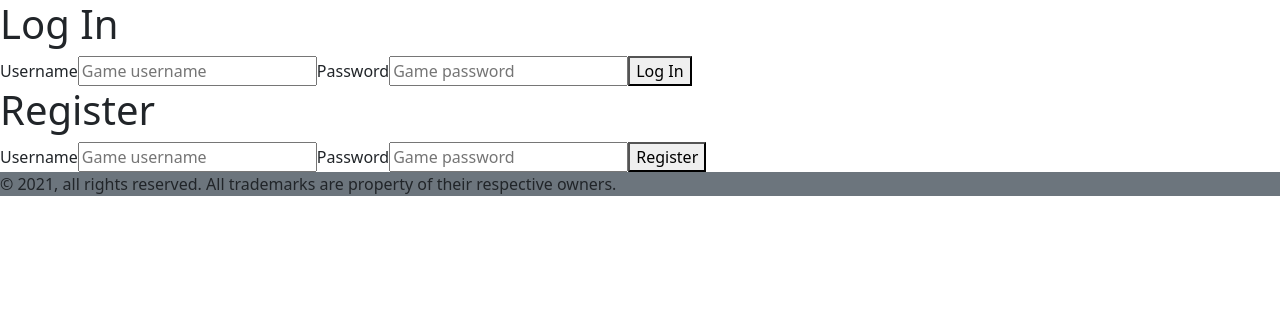
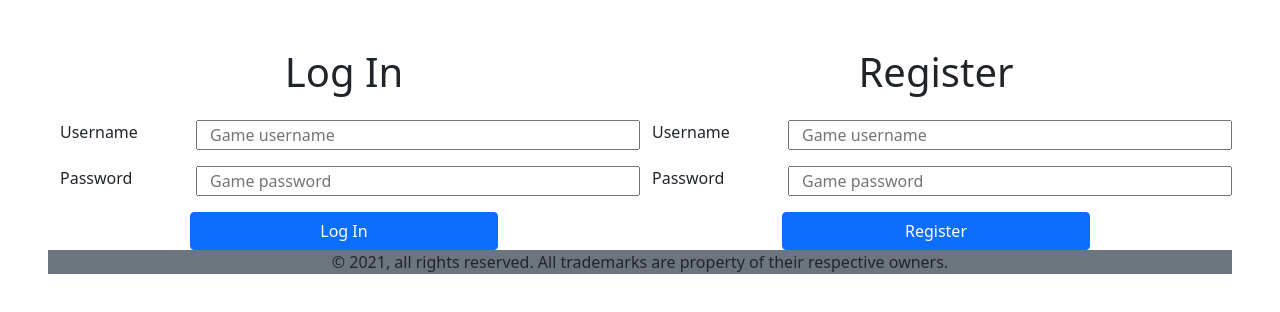
Before and after one commit to assembler-school/react-first-stage-project, a React (Create React App) app: page / in a window 1280 px wide. Shown: the top 312 px of the page. Built offline with nearby package versions, Linux system fonts and the light colour scheme; no server answers.

Commit message:
upgrading form

```diff
--- a/src/components/Footer.js
+++ b/src/components/Footer.js
@@ -2,8 +2,8 @@ import React from "react";
 
 export default function Footer() {
   return (
-    <div className="bg-secondary">
-      <p>
+    <div className="bg-secondary ">
+      <p className="m-0 text-center">
         © 2021, all rights reserved. All trademarks are property of their
         respective owners.
       </p>
--- a/src/pages/Login.js
+++ b/src/pages/Login.js
@@ -1,29 +1,32 @@
-import React, { useContext, useEffect } from 'react'
-import { Formik, Form, Field } from 'formik';
-import { v4 as uuid } from 'uuid';
-import ValidationSchema from '../components/ValidationSchema';
-import { AuthContext } from '../context/AuthContext';
-import { Redirect } from 'react-router';
-import Footer from '../components/Footer';
+import React, { useContext, useEffect } from "react";
+import { Formik, Form, Field } from "formik";
+import { v4 as uuid } from "uuid";
+import ValidationSchema from "../components/ValidationSchema";
+import { AuthContext } from "../context/AuthContext";
+import { Redirect } from "react-router";
+import Footer from "../components/Footer";
 
 export default function Login() {
-  const { users, isLogged, login, addUser} = useContext(AuthContext);
+  const { users, isLogged, login, addUser } = useContext(AuthContext);
   console.log(users);
   console.log(isLogged);
   console.log(login);
   console.log(addUser);
   useEffect(() => {
-    addUser(JSON.parse(localStorage.getItem("users")))
+    if (JSON.parse(localStorage.getItem("users"))) {
+      addUser(JSON.parse(localStorage.getItem("users")));
+    }
   }, []);
   useEffect(() => {
     localStorage.setItem("users", JSON.stringify(users));
   }, [users]);
   return (
-    <>
+    <div className="container-fluid row m-0 p-5 ">
       {isLogged && <Redirect to="/home" />}
+      <div className="col col-12 col-lg-6 p-0">
         <Formik
           initialValues={{
-          id:"",
+            id: "",
             username: "",
             password: "",
           }}
@@ -31,50 +34,65 @@ export default function Login() {
           onSubmit={(values) => {
             console.log(values);
             users.map((user) => {
-            if(values.username === user.username && values.password === user.password){
-              login()
+              if (
+                values.username === user.username &&
+                values.password === user.password
+              ) {
+                login();
               }
-            return user
+              return user;
             });
-
           }}
         >
-        {({
-          errors,
-          values,
-          touched,
-        }) => (
-          <Form>
-            <h1>Log In</h1>
-            <label htmlFor="username">Username</label>
+          {({ errors, values, touched }) => (
+            <Form className="col col-12 ">
+              <div className="row justify-content-center align-items-center gap-3">
+                <h1 className="text-center">Log In</h1>
+                <div className="row">
+                  <label className="col col-3" htmlFor="username">
+                    Username
+                  </label>
                   <Field
+                    className="col col-9"
                     type="text"
                     label="Username"
                     id="username"
                     value={values.username}
                     placeholder="Game username"
                   />
+                </div>
+
                 {errors.username && touched.username ? (
-            <div>{errors.username}</div>) : null}
-
-            <label htmlFor="password">Password</label>
+                  <div>{errors.username}</div>
+                ) : null}
+                <div className="row">
+                  <label className="col col-3" htmlFor="password">
+                    Password
+                  </label>
                   <Field
+                    className="col col-9"
                     type="password"
                     label="Password"
                     id="password"
                     value={values.password}
                     placeholder="Game password"
                   />
+                </div>
                 {errors.password && touched.password ? (
-            <div>{errors.password}</div>) : null}
-            <button type="submit">Log In</button>
+                  <div>{errors.password}</div>
+                ) : null}
+                <button className="btn btn-primary w-50" type="submit">
+                  Log In
+                </button>
+              </div>
             </Form>
           )}
         </Formik>
-
+      </div>
+      <div className="col col-12 col-lg-6 p-0">
         <Formik
           initialValues={{
-          id:"",
+            id: "",
             username: "",
             password: "",
           }}
@@ -85,39 +103,52 @@ export default function Login() {
             addUser([...users, values]);
           }}
         >
-        {({
-          errors,
-          values,
-          touched,
-        }) => (
-          <Form>
-            <h1>Register</h1>
-            <label htmlFor="username">Username</label>
+          {({ errors, values, touched }) => (
+            <Form className="col col-12 pt-5 p-lg-0 ">
+              <div className="row justify-content-center align-items-center gap-3">
+                <h1 className="text-center">Register</h1>
+                <div className="row">
+                  <label className="col col-3" htmlFor="username">
+                    Username
+                  </label>
+
                   <Field
+                    className="col col-9"
                     type="text"
                     label="Username"
                     id="username"
                     value={values.username}
                     placeholder="Game username"
                   />
+                </div>
                 {errors.username && touched.username ? (
-            <div>{errors.username}</div>) : null}
-
-            <label htmlFor="password">Password</label>
+                  <div>{errors.username}</div>
+                ) : null}
+                <div className="row">
+                  <label className="col col-3" htmlFor="password">
+                    Password
+                  </label>
                   <Field
+                    className="col col-9"
                     type="password"
                     label="Password"
                     id="password"
                     value={values.password}
                     placeholder="Game password"
                   />
+                </div>
                 {errors.password && touched.password ? (
-            <div>{errors.password}</div>) : null}
-            <button type="submit">Register</button>
+                  <div>{errors.password}</div>
+                ) : null}
+                <button className="btn btn-primary w-50" type="submit">
+                  Register
+                </button>
+              </div>
             </Form>
           )}
         </Formik>
+      </div>
       <Footer />
-    </>
+    </div>
   );
 }
```
Lines whose indentation alone changed are shown as unchanged.
